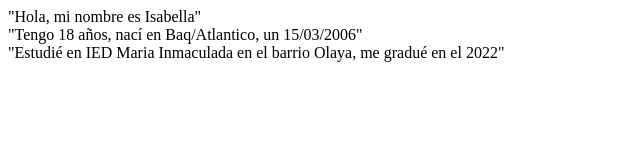
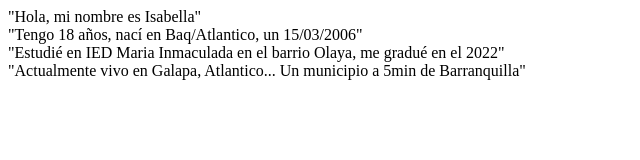
Before and after one commit to Isa-G88/practicando_bp, a plain HTML site: page index.html in a window 1280 px wide. Shown: the whole page, without its empty margins (0-640 px from the left). Drawn offline with Linux system fonts and the light colour scheme.

Commit message:
Add info about me: where i live

```diff
--- a/index.html
+++ b/index.html
@@ -9,5 +9,6 @@
     <div>"Hola, mi nombre es Isabella"</div>
     <div>"Tengo 18 años, nací en Baq/Atlantico, un 15/03/2006"</div>
     <div>"Estudié en IED Maria Inmaculada en el barrio Olaya, me gradué en el 2022"</div>
+    <div>"Actualmente vivo en Galapa, Atlantico... Un municipio a 5min de Barranquilla"</div>
 </body>
 </html>
```
